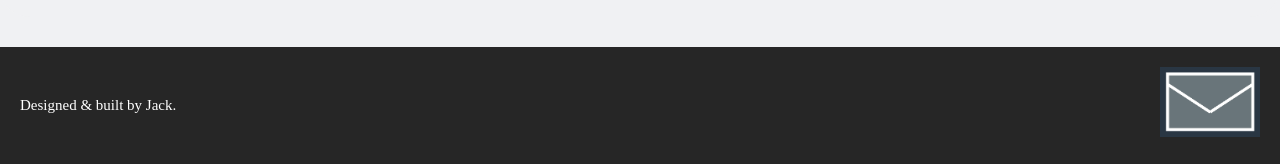
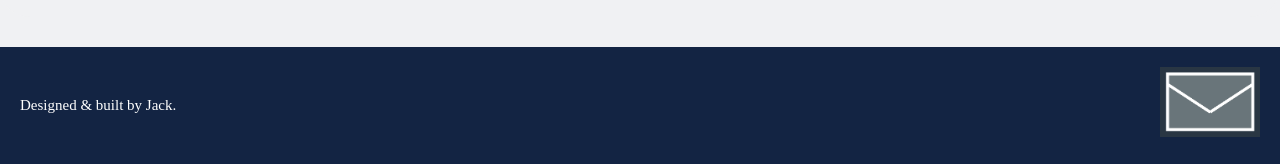
Before and after one commit to jaaack233/539-final, a plain HTML site: page index.html in a window 1280 px wide. Shown: the part 1818-1982 px from the top of the page. Drawn offline with Linux system fonts and the light colour scheme.

Commit message:
Update index.css

```diff
--- a/css/index.css
+++ b/css/index.css
@@ -235,7 +235,7 @@ path {
 }
 
 footer {
-    background-color: #262626;
+    background-color: #132443;
     height: 100px;
     padding-left: 20px;
     padding-right: 20px;
```
